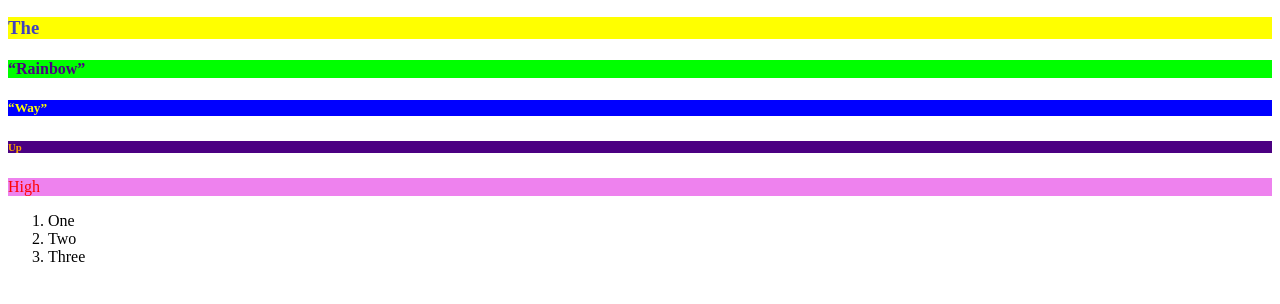
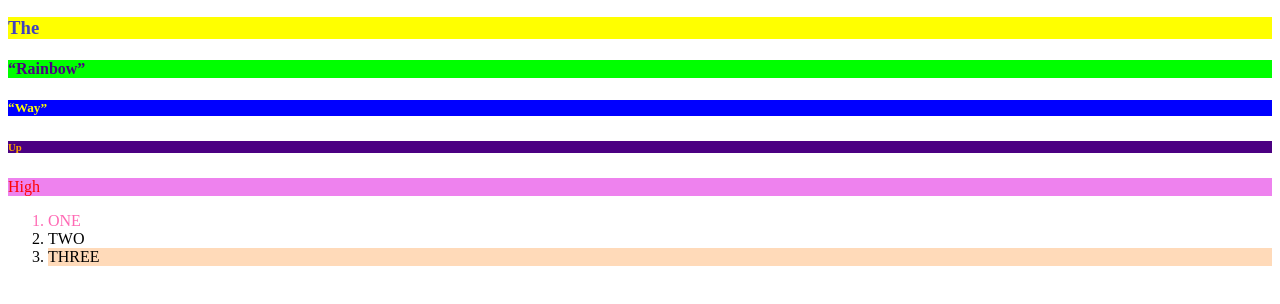
Before and after one commit to John-M-Berry/ColorsExercise, a plain HTML site: page index.html in a window 1280 px wide. Shown: the part 110-414 px from the top of the page. Drawn offline with Linux system fonts and the light colour scheme.

Commit message:
Colors Exercise

```diff
--- a/colorsExercise.css
+++ b/colorsExercise.css
@@ -27,3 +27,10 @@ p{
     background-color: violet;
     color: red;
 }
+
+.spec1 {
+    color: hotpink;
+}
+.spec2{
+    background-color: peachpuff;
+}
--- a/index.html
+++ b/index.html
@@ -23,9 +23,9 @@
 <p>High</p>
 
 <ol>
-    <li>One</li>
-    <li>Two</li>
-    <li>Three</li>
+    <li class='spec1'>ONE</li>
+    <li>TWO</li>
+    <li class='spec2'>THREE</li>
 </ol>
 
 </body>
```
